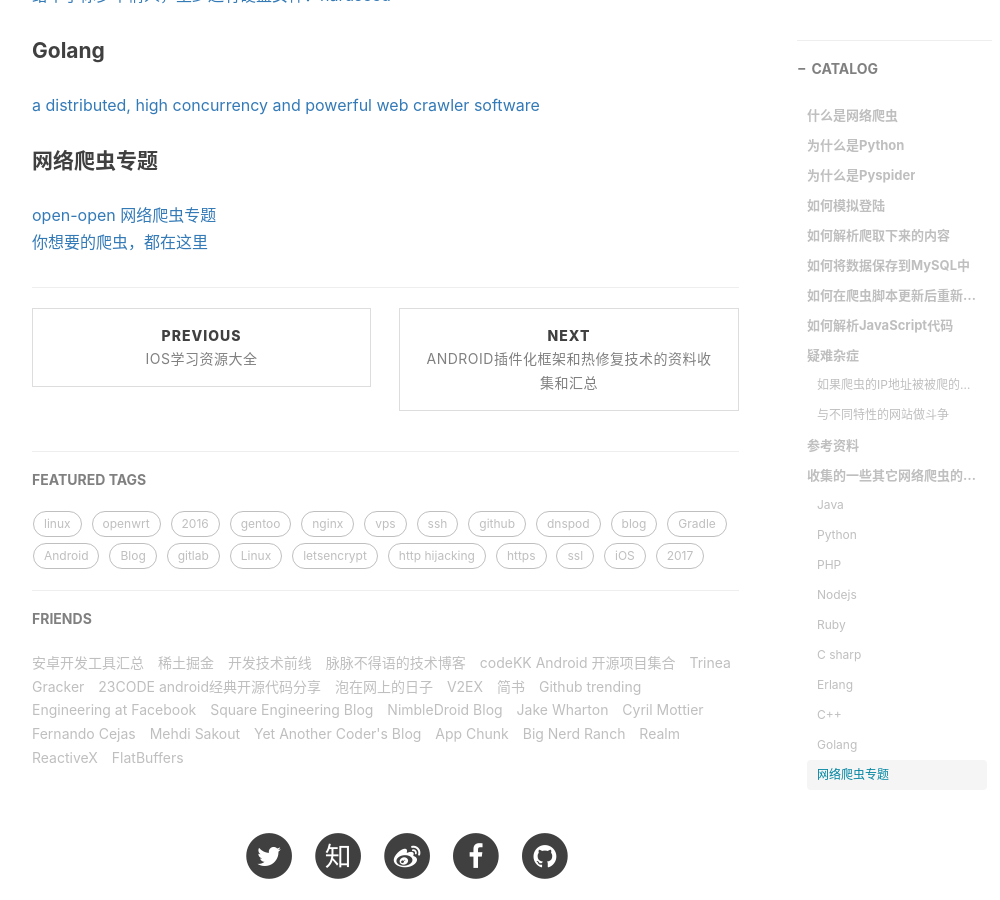
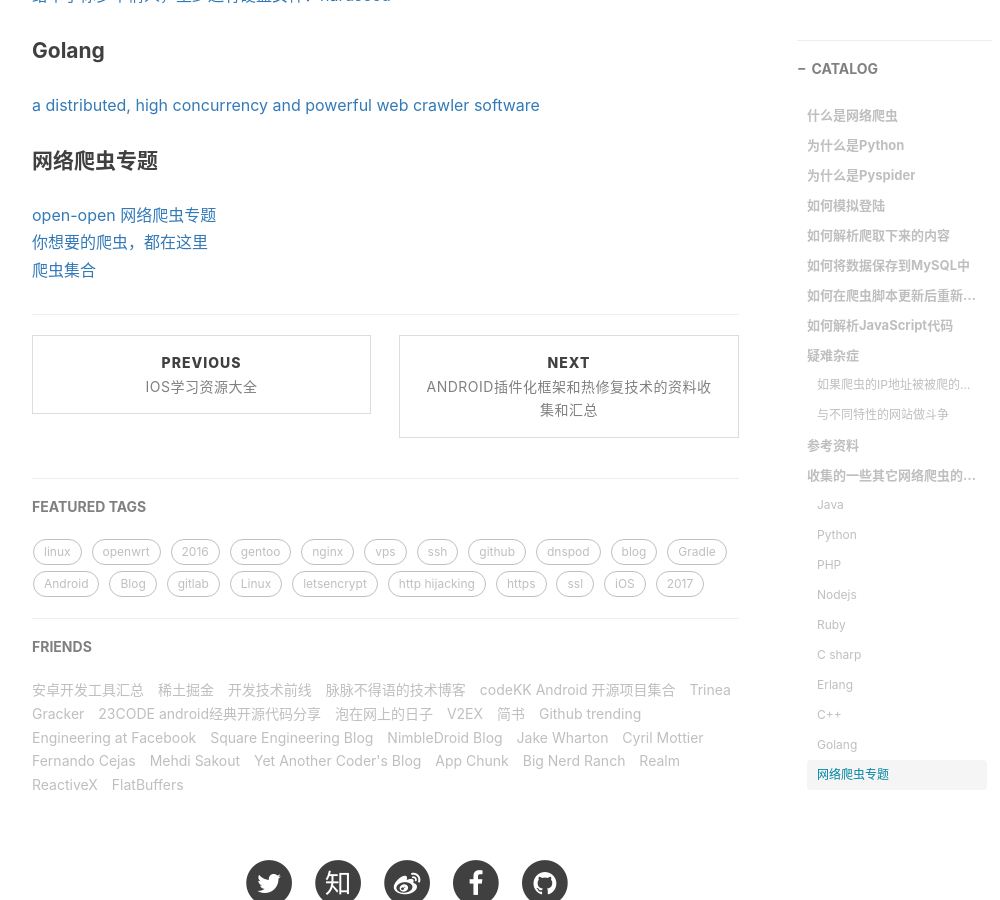
Before and after one commit to figofuture/figofuture.github.io, a Jekyll site: the page built from _posts/2016-08-10-pyspider-as-a-web-crawler-system.markdown, in a window 1280 px wide and 900 px high, scrolled down 14054 px. Shown: the whole window, without its empty margins (233-1233 px from the left). Built offline with Jekyll 4.4.1, drawn with Linux system fonts in a browser that asks for light colours; nearby versions of some CDN libraries; comment, search, counter and statistics services are not loaded.

Commit message:
增加新的爬虫集合贴

```diff
--- a/_posts/2016-08-10-pyspider-as-a-web-crawler-system.markdown
+++ b/_posts/2016-08-10-pyspider-as-a-web-crawler-system.markdown
@@ -510,3 +510,4 @@ https://github.com/luyishisi/Anti-Anti-Spider
 #### 网络爬虫专题
 [open-open 网络爬虫专题](http://www.open-open.com/lib/list/96)
 [你想要的爬虫，都在这里](https://github.com/x-spiders)
+[爬虫集合](https://github.com/facert/awesome-spider)
```
